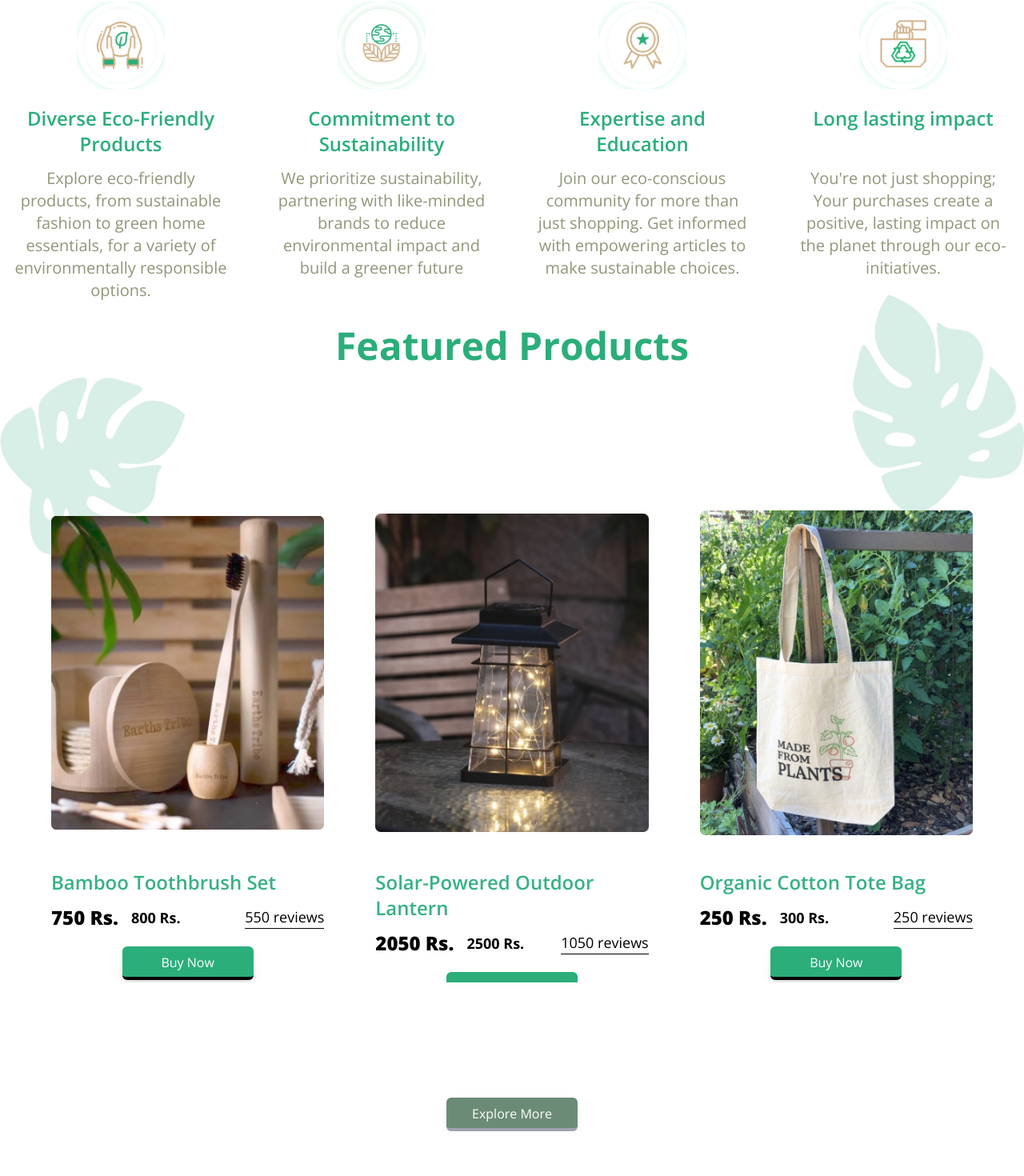
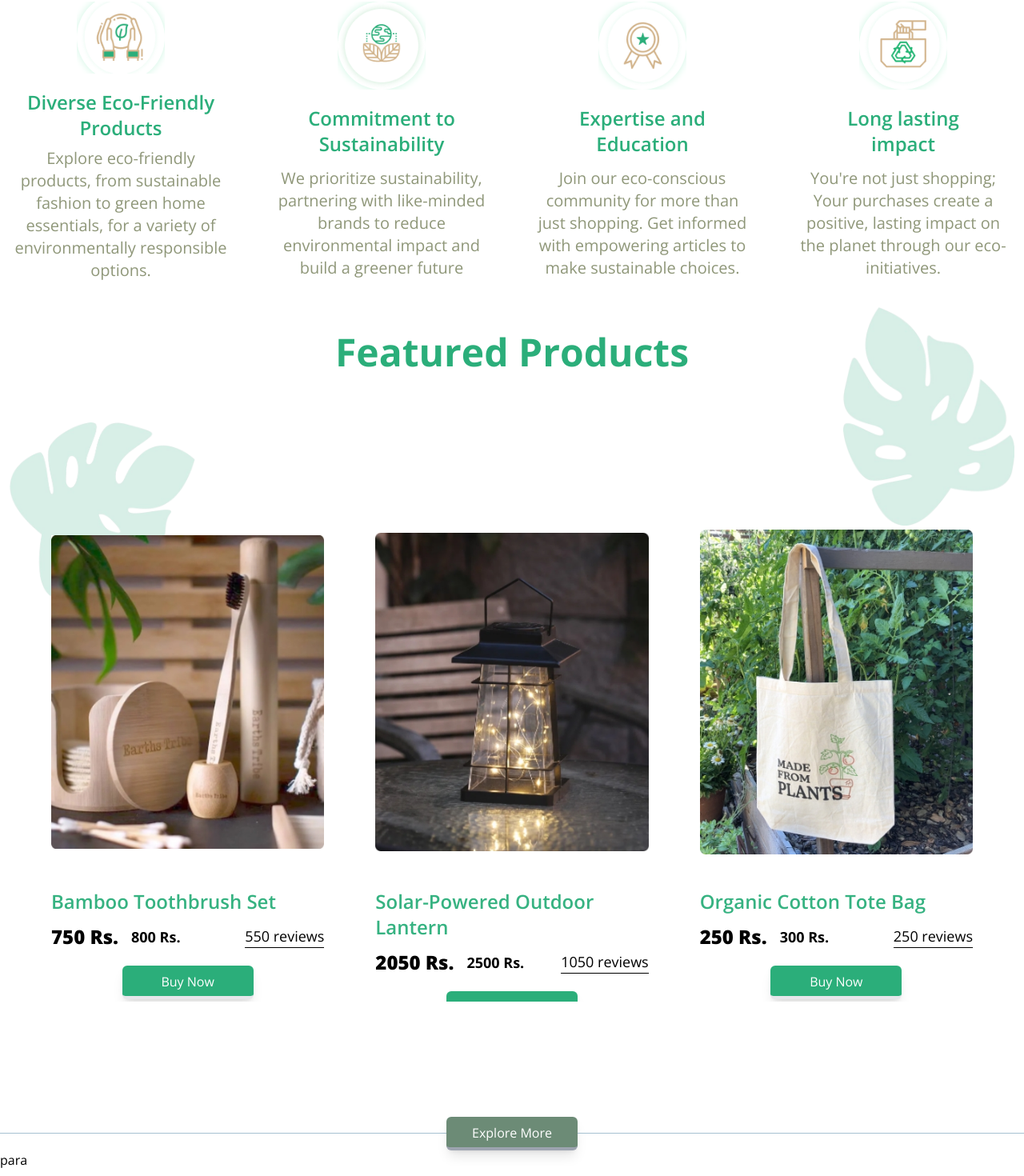
Before and after one commit to abdullahalrakib727/eco-life-web-app, a React (Vite) app: page / in a window 1280 px wide. Shown: the part 1114-2584 px from the top of the page at 80% size. Before the commit the page ends 2528 px from the top, so only its background shows below. Built offline with nearby package versions, Linux system fonts and the light colour scheme.

Commit message:
added border on explore button

```diff
--- a/package.json
+++ b/package.json
@@ -37,6 +37,8 @@
     "eslint-plugin-react-hooks": "^4.6.0",
     "eslint-plugin-react-refresh": "^0.4.5",
     "postcss": "^8.4.33",
+    "prettier": "^3.2.5",
+    "prettier-plugin-tailwindcss": "^0.5.11",
     "tailwindcss": "^3.4.1",
     "typescript": "^5.2.2",
     "vite": "^5.0.8"
--- a/src/components/Home/Featured/FeaturedProducts.tsx
+++ b/src/components/Home/Featured/FeaturedProducts.tsx
@@ -6,17 +6,25 @@ const FeaturedProducts: FC = (): JSX.Element => {
   const AllProducts = Products;
 
   return (
-    <section className="relative">
+    <section className="relative mt-16">
       <Header title="Featured Products" />
       {/* overlay */}
-      <div className="absolute left-0 -z-20 top-16">
-        <img className="max-w-[232px] max-h-[273px]" src="/left.png" alt="" />
+      <div className="absolute left-0 -z-20 lg:translate-y-24 lg:translate-x-3 xl:translate-y-16">
+        <img
+          className="max-w-[150px] lg:max-w-[180px] xl:max-w-[232px] xl:max-h-[273px]"
+          src="/left.png"
+          alt=""
+        />
       </div>
-      <div className="absolute -z-20 right-0 -top-10">
-        <img className="max-w-[232px] max-h-[273px]" src="/right.png" alt="" />
+      <div className="absolute right-0 -z-20 lg:-translate-y-5 lg:-translate-x-3 xl:-translate-y-20">
+        <img
+          className="max-w-[150px] lg:max-w-[180px] xl:max-w-[232px] xl:max-h-[273px]"
+          src="/right.png"
+          alt=""
+        />
       </div>
       {/* main content */}
-      <div className="mt-24 grid grid-cols-1  md:grid-cols-3 gap-16 p-16">
+      <div className="mt-28 grid grid-cols-1  md:grid-cols-3 gap-16 p-16">
         {AllProducts.map((product, index) => (
           <div
             className="max-w-[413px] max-h-[612px] overflow-hidden"
@@ -25,7 +33,7 @@ const FeaturedProducts: FC = (): JSX.Element => {
             <img
               src={product.image}
               alt="product-image"
-              className="w-[380px] lg:h-[451px] object-contain hover:scale-105 duration-300 transition-all"
+              className="w-[380px] xl:h-[451px] object-contain hover:scale-105 duration-300 transition-all"
             />
             <h1 className="mt-5 text-[#36B281] text-2xl font-semibold">
               {product.name}
@@ -44,17 +52,19 @@ const FeaturedProducts: FC = (): JSX.Element => {
               </a>
             </div>
             <div className="text-center mt-5">
-              <button className="inline-block text-center w-[164px] h-[42px] bg-[#2BAE7A] text-white px-7 py-2 mx-auto shadow-lg transition-all hover:scale-105 duration-300 border-b-4 border-black rounded-md hover:bg-green-700">
+              <button className="inline-block text-center w-[164px] h-[42px] bg-[#2BAE7A] text-white px-7 py-2 mx-auto shadow-lg transition-all hover:scale-105 duration-300 border-b-4  rounded-md hover:bg-green-700 ">
                 Buy Now
               </button>
             </div>
           </div>
         ))}
       </div>
-      <div className="text-center mt-20">
+      <div className="text-center mt-20 flex items-center">
+        <div className="border-b-[1px] border-[#A6C1D1] w-[calc(50%-82px)]"></div>
         <button className="inline-block text-center w-[164px] h-[42px] bg-[#6C8B76] text-white px-7 py-2 mx-auto shadow-lg transition-all hover:scale-105 duration-300 border-b-4 border-gray-400 rounded-md hover:bg-green-700">
           Explore More
         </button>
+        <div className="border-b-[1px] border-[#A6C1D1] w-[calc(50%-82px)]"></div>
       </div>
     </section>
   );
--- a/src/components/Home/WhyChoose/WhyChooseEcoLife.tsx
+++ b/src/components/Home/WhyChoose/WhyChooseEcoLife.tsx
@@ -36,9 +36,14 @@ const WhyChooseEcoLife: FC = (): JSX.Element => {
                 />
               </div>
               <h1 className="text-[#2BAE7A] text-2xl max-w-[241px] font-semibold text-center mb-2 h-[69px]">
-                {data.heading}
+                {data.heading.split("\n").map((line, i) => (
+                  <React.Fragment key={i}>
+                    {line}
+                    <br />
+                  </React.Fragment>
+                ))}
               </h1>
-              <p className="text-xl font-light max-w-[273px] text-center text-[#8F9779] max-h-[135px]">
+              <p className="text-xl font-light max-w-[273px] text-center text-[#8F9779]">
                 {data.description}
               </p>
             </div>
--- a/src/dev-data/whyChoose.ts
+++ b/src/dev-data/whyChoose.ts
@@ -25,7 +25,7 @@ export const data: Props[] = [
   },
   {
     image: "/group4.png",
-    heading: "Long lasting impact",
+    heading: "Long lasting\nimpact",
     description:
       "You're not just shopping; Your purchases create a positive, lasting impact on the planet through our eco-initiatives.",
   },
--- a/src/pages/Home/Home.tsx
+++ b/src/pages/Home/Home.tsx
@@ -5,13 +5,17 @@ import WhyChooseEcoLife from "../../components/Home/WhyChoose/WhyChooseEcoLife.t
 
 const Home: FC = (): JSX.Element => {
   return (
-    <section>
+    <main>
       <Banner />
+
       <WhyChooseEcoLife />
-      <div className="mt-16">
-        <FeaturedProducts />
+
+      <FeaturedProducts />
+
+      <div className="h-screen">
+        para
       </div>
-    </section>
+    </main>
   );
 };
 
```
Also changed, not shown: 1 other file (tests, documents, lock files or other folders).
